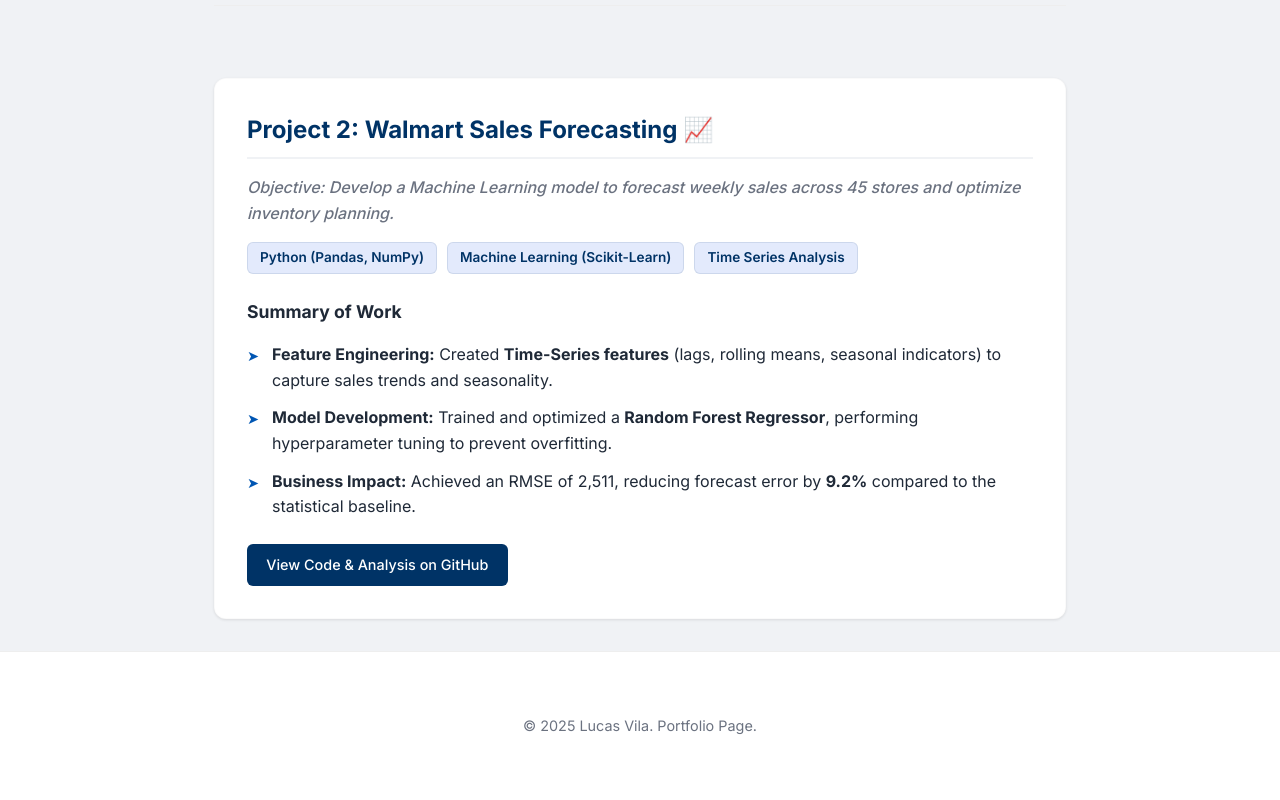
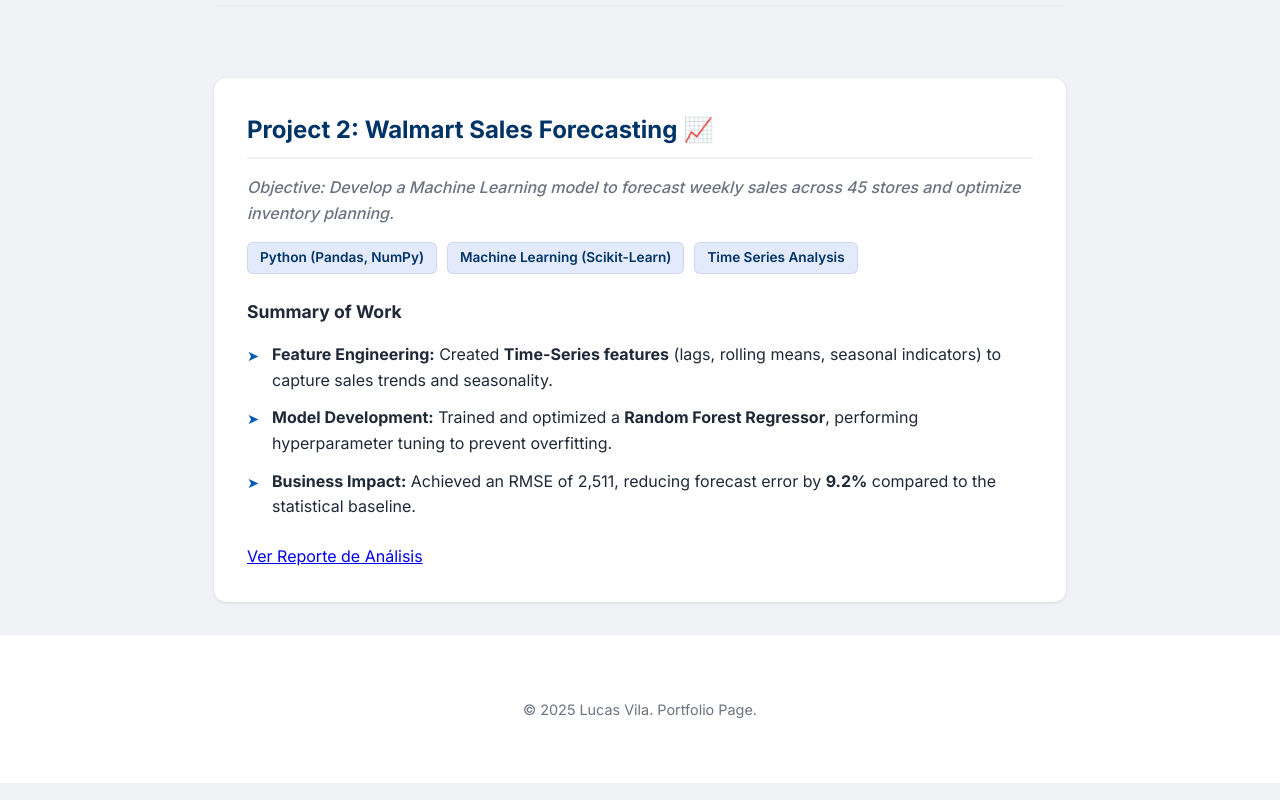
Before and after one commit to lucasviilaa/proffesionalProfile, a plain HTML site: page portfolio.html in a window 1280 px wide. Shown: the part 958-1758 px from the top of the page. Drawn offline with Linux system fonts and the light colour scheme.

Commit message:
Update portfolio.html

```diff
--- a/portfolio.html
+++ b/portfolio.html
@@ -77,13 +77,13 @@
         </div>
       </section>
 
-      <hr style="border: 0; border-top: 1px solid #eee; margin: 40px 0;">
+      <hr style="border: 0; border-top: 1px solid #eee; margin: 40px 0" />
 
       <section>
         <h2>Project 2: Walmart Sales Forecasting 📈</h2>
         <p class="project-objective">
-          Objective: Develop a Machine Learning model to forecast weekly sales across 45 stores
-          and optimize inventory planning.
+          Objective: Develop a Machine Learning model to forecast weekly sales
+          across 45 stores and optimize inventory planning.
         </p>
 
         <div class="tags-container">
@@ -97,33 +97,33 @@
           <li class="custom-list-item">
             <span class="list-icon">➤</span>
             <strong>Feature Engineering:</strong> Created
-            <strong>Time-Series features</strong> (lags, rolling means, seasonal indicators)
-            to capture sales trends and seasonality.
+            <strong>Time-Series features</strong> (lags, rolling means, seasonal
+            indicators) to capture sales trends and seasonality.
           </li>
           <li class="custom-list-item">
             <span class="list-icon">➤</span>
             <strong>Model Development:</strong> Trained and optimized a
-            <strong>Random Forest Regressor</strong>, performing hyperparameter tuning
-            to prevent overfitting.
+            <strong>Random Forest Regressor</strong>, performing hyperparameter
+            tuning to prevent overfitting.
           </li>
           <li class="custom-list-item">
             <span class="list-icon">➤</span>
-            <strong>Business Impact:</strong> Achieved an RMSE of 2,511, reducing forecast error by
-            <strong>9.2%</strong> compared to the statistical baseline.
+            <strong>Business Impact:</strong> Achieved an RMSE of 2,511,
+            reducing forecast error by <strong>9.2%</strong> compared to the
+            statistical baseline.
           </li>
         </ul>
 
         <div class="btn-group">
           <a
-            href="https://github.com/lucasviilaa/proffesionalProfile/tree/main/walmart-sales-forecasting"
+            href="walmart-sales-forecasting/report.html"
             target="_blank"
-            class="btn-link"
+            class="btn btn-outline-dark btn-sm"
           >
-            View Code & Analysis on GitHub
+            <i class="fas fa-chart-line"></i> Ver Reporte de Análisis
           </a>
         </div>
       </section>
-
     </main>
 
     <footer>
```
